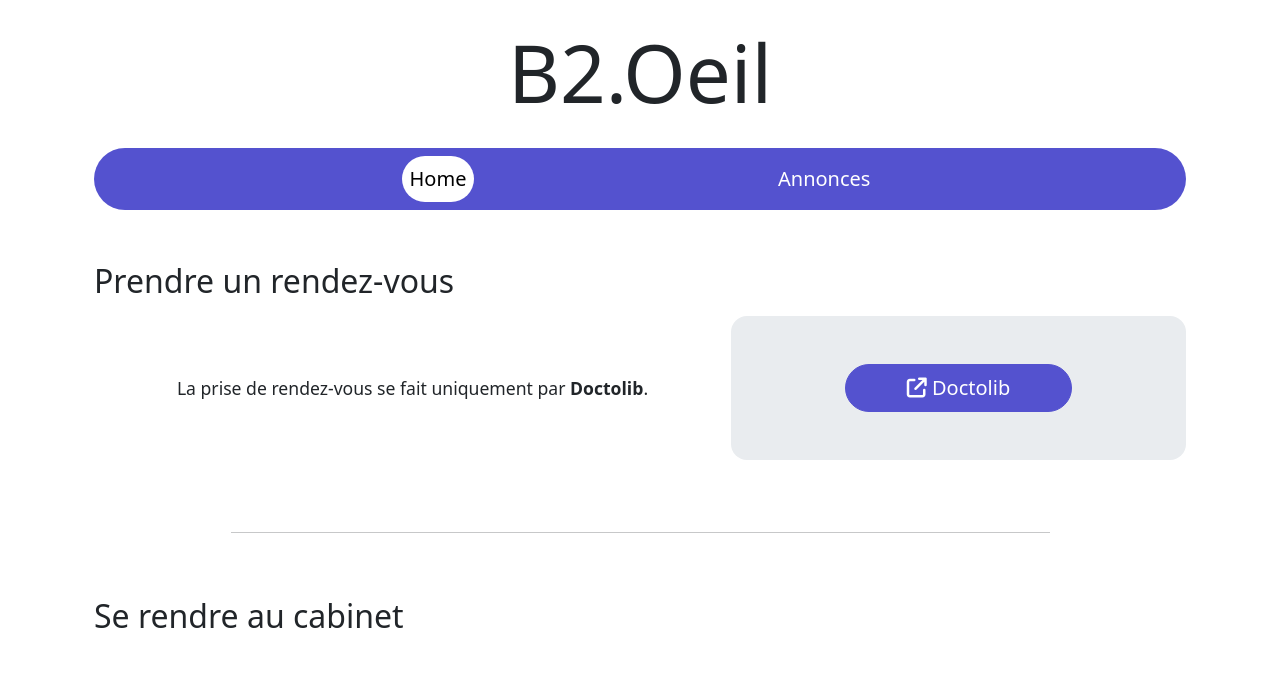
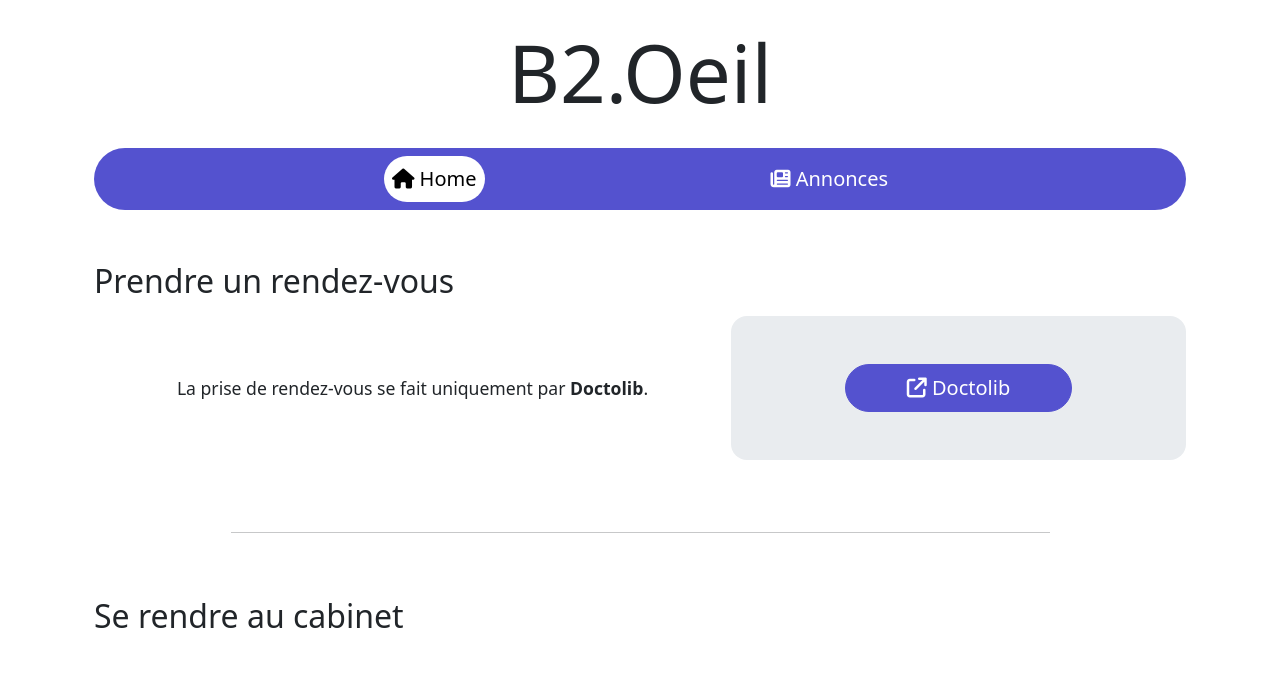
Before and after one commit to JKerboeuf/b2.oeil, a Jekyll site: the page built from index.md, in a window 1280 px wide. Shown: the top 698 px of the page. Built offline with Jekyll 4.4.1, drawn with Linux system fonts in a browser that asks for light colours; some of the changed text lies outside the part shown; grey boxes are pictures that could not be loaded.

Commit message:
Slightly changed navbar

```diff
--- a/_includes/navbar.html
+++ b/_includes/navbar.html
@@ -7,8 +7,16 @@
 			</button>
 			<div class="collapse navbar-collapse" id="navbarNavAltMarkup">
 				<ul class="navbar-nav justify-content-evenly w-100">
-					<li class="nav-item"><a class="nav-link fs-5{% if page.url == '/' %} active" aria-current="page{% endif %}" href="/">Home</a></li>
-					<li class="nav-item"><a class="nav-link fs-5{% if page.url contains 'annonces' %} active" aria-current="page{% endif %}" href="/annonces">Annonces</a></li>
+					<li class="nav-item">
+						<a href="/" class="nav-link fs-5{% if page.url == '/' %} active" aria-current="page{% endif %}">
+							<i class="fa-solid fa-home"></i> Home
+						</a>
+					</li>
+					<li class="nav-item">
+						<a href="/annonces" class="nav-link fs-5{% if page.url contains 'annonces' %} active" aria-current="page{% endif %}">
+							<i class="fa-solid fa-newspaper"></i> Annonces
+						</a>
+					</li>
 				</ul>
 			</div>
 		</div>
--- a/_layouts/home.html
+++ b/_layouts/home.html
@@ -47,7 +47,7 @@ layout: compress
 <hr class="w-75 mx-auto">
 <section id="annonces" class="py-5">
 	<h2>Annonces</h2>
-	{% for annonce in site.posts offset:0 limit:5 %}
+	{% for annonce in site.posts offset:0 limit:3 %}
 	{% include annonce-card.html %}
 	{% endfor %}
 	<div class="text-center">
--- a/assets/scss/_bs_var-overrides.scss
+++ b/assets/scss/_bs_var-overrides.scss
@@ -5,6 +5,7 @@ $theme-colors: map-merge($theme-colors, (
 	"primary": $primary
 ));
 
+// Pagination
 $pagination-border-radius-lg: $border-radius-pill;
 
 $pagination-bg: #5452cf;
@@ -21,4 +22,7 @@ $pagination-hover-border-color: #5452cf;
 
 $pagination-disabled-color: #fffc;
 $pagination-disabled-bg: #3f3d9c;
-$pagination-disabled-border-color: hsl(241, 57%, 57%);
+$pagination-disabled-border-color: #5452cf;
+
+$pagination-focus-color: #000	;
+$pagination-focus-bg: #fff;
--- a/assets/scss/_navbar.scss
+++ b/assets/scss/_navbar.scss
@@ -1,15 +1,12 @@
-.navbar-nav {
+.navbar {
 
 	.nav-link {
 		border-radius: $border-radius-pill;
 		color: $white;
 
-		&.active {
-			background-color: $white;
-			color: $black;
-		}
-
-		&:hover {
+		&.active,
+		&:hover,
+		&:focus {
 			background-color: $white;
 			color: $black;
 		}
```
